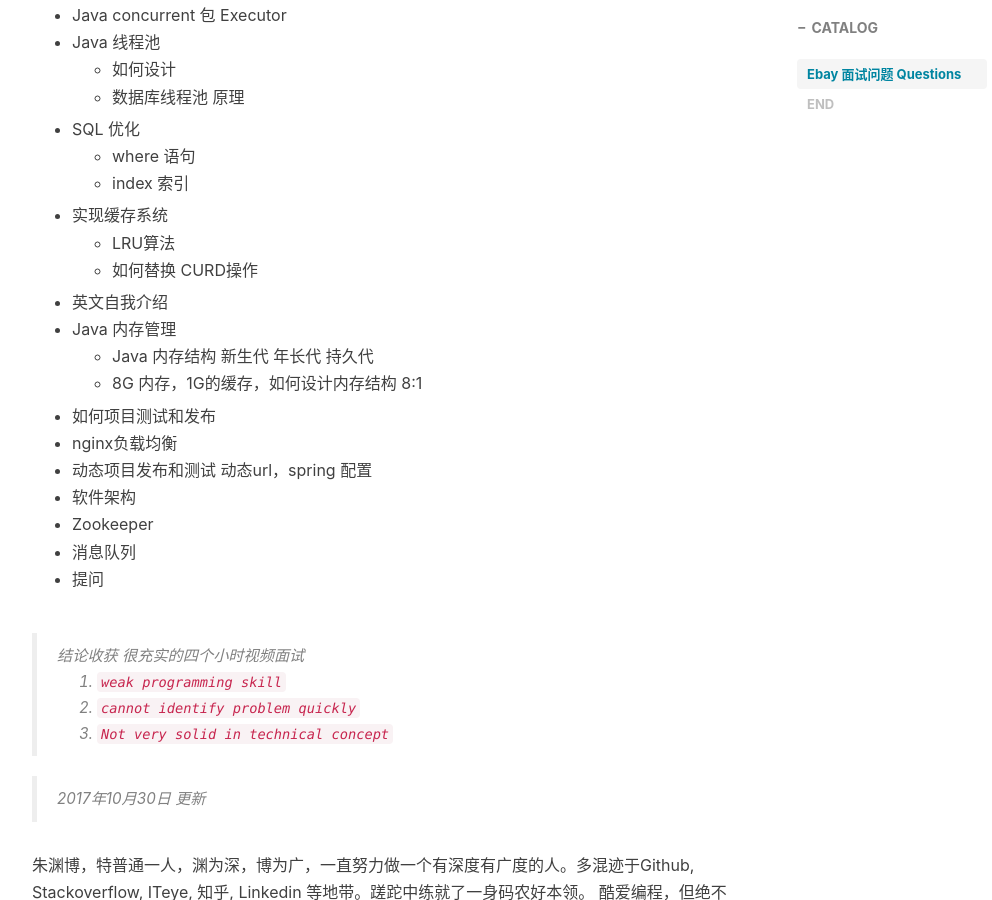
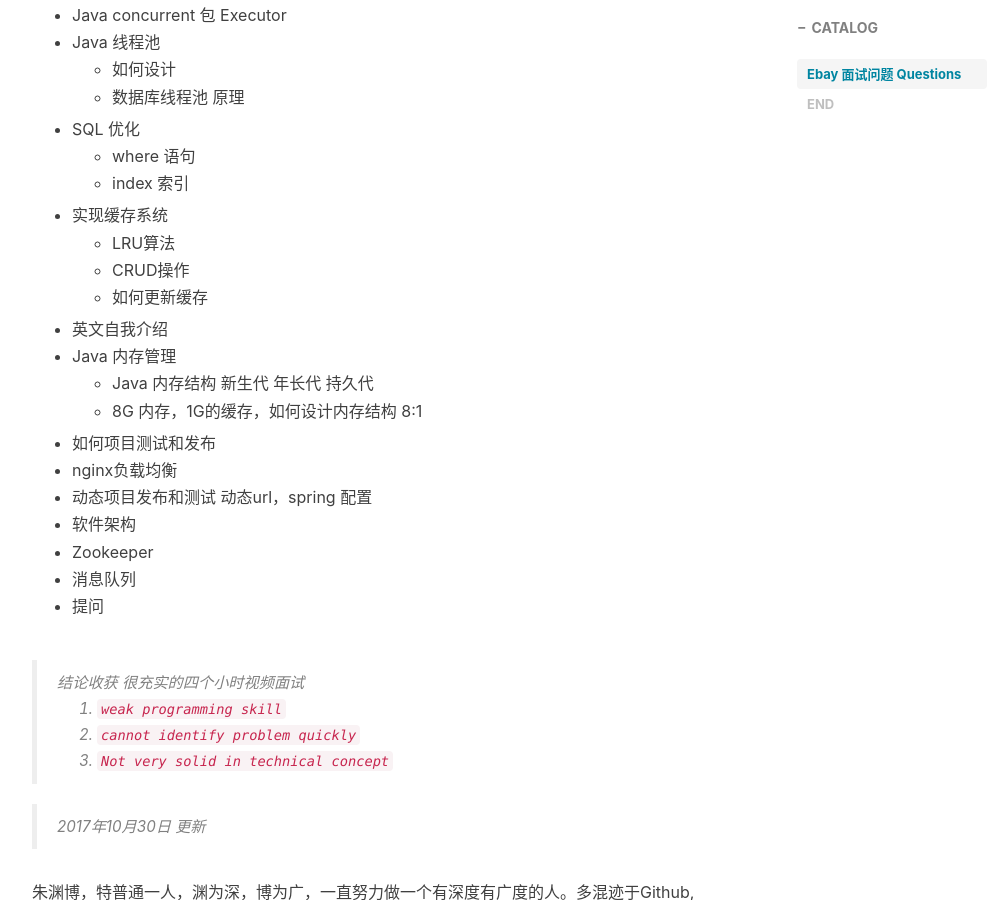
Before and after one commit to freerambo/freerambo.github.io, a Jekyll site: the page built from _posts/2017-10-30-Ebay-Interview-on-call.markdown, in a window 1280 px wide and 900 px high, scrolled down 1207 px. Shown: the whole window, without its empty margins (233-1225 px from the left). Built offline with Jekyll 4.4.1, drawn with Linux system fonts in a browser that asks for light colours; nearby versions of some CDN libraries; comment, search, counter and statistics services are not loaded.

Commit message:
update  CRUD操作

```diff
--- a/_posts/2017-10-30-Ebay-Interview-on-call.markdown
+++ b/_posts/2017-10-30-Ebay-Interview-on-call.markdown
@@ -44,7 +44,8 @@ tags:
     * index 索引
 * 实现缓存系统
     * LRU算法
-    * 如何替换 CURD操作
+    * CRUD操作
+    * 如何更新缓存
 * 英文自我介绍
 * Java 内存管理
     * Java 内存结构 新生代 年长代 持久代
```
